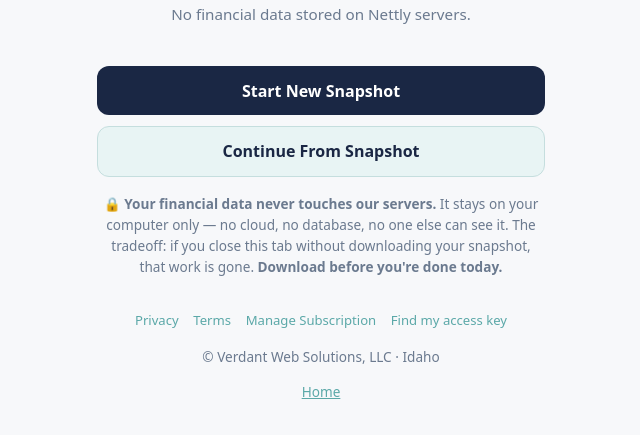
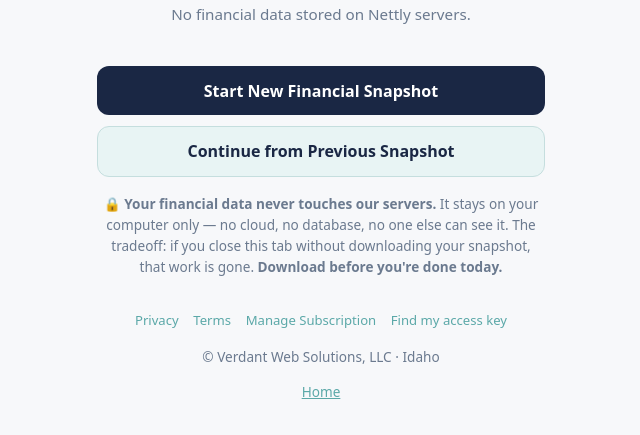
Before and after one commit to tishparkinson/Nettly-Financial-Analyzer, a website with bundled scripts: page index.html in a window 1280 px wide. Shown: the part 193-628 px from the top of the page, without its empty margins (319-959 px from the left). Built offline with nearby package versions, Linux system fonts and the light colour scheme.

Commit message:
Update index.html

```diff
--- a/index.html
+++ b/index.html
@@ -41,8 +41,8 @@
         <p class="sub">No account credentials.</p>
         <p class="sub">No financial data stored on Nettly servers.</p>
       </header>
-      <button type="button" class="btn btn-primary" id="btn-new">Start New Snapshot</button>
-      <button type="button" class="btn btn-secondary" id="btn-continue">Continue From Snapshot</button>
+      <button type="button" class="btn btn-primary" id="btn-new">Start New Financial Snapshot</button>
+      <button type="button" class="btn btn-secondary" id="btn-continue">Continue from Previous Snapshot</button>
       <input type="file" id="snapshot-upload" accept=".ntly,.json" class="hidden">
       <!-- couples inputs kept for JS compatibility but hidden -->
       <div class="hidden">
```
